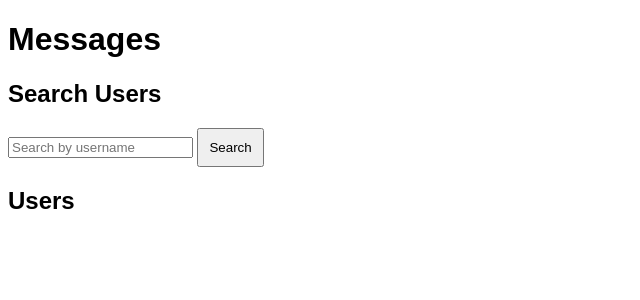
After one commit to Kirirto-kun/BookShelf_main, a Flask app: page /messages in a window 1280 px wide. The commit adds this page. Shown: the top 300 px of the page, without its empty margins (0-640 px from the left). Run offline with Flask 3, Linux system fonts and the light colour scheme; the visitor is signed in with stand-in values (Sample User, id 1); data that the repository does not hold is empty.

Commit message:
main commit chats, messages

```diff
--- a/newFlask/app.py
+++ b/newFlask/app.py
@@ -1,4 +1,4 @@
-from flask import Flask, render_template, request, redirect, session, url_for, flash
+from flask import Flask, render_template, request, redirect, session, url_for, flash, jsonify
 import firebase_admin
 from firebase_admin import credentials, firestore, storage
 from werkzeug.security import generate_password_hash, check_password_hash
@@ -91,7 +91,73 @@ def calendar():
         events_list.append(event_data)
 
     return render_template('calendar.html', events=events_list)
+@app.route("/users")
+@login_required
+def get_users():
+    try:
+        users_ref = db.collection('users')
+        users = [user.to_dict() for user in users_ref.stream()]
+        return jsonify(users)
+    except Exception as e:
+        return jsonify({'error': str(e)}), 500
 
+
+@app.route('/search_users', methods=['GET'])
+def search_users():
+    username = request.args.get('username')
+    if not username:
+        return jsonify([])  # Возвращаем пустой список при отсутствии имени пользователя
+
+    users = db.collection('users').where('username', '==', username).get()
+    user_list = [{'userId': user.id, 'username': user.to_dict()['username']} for user in users]
+
+    return jsonify(user_list)
+
+
+@app.route("/messages/<user_id>")
+@login_required
+def get_messages(user_id):
+    try:
+        current_user_id = session.get('user_id', '')
+        messages_ref = db.collection('messages').document(current_user_id).collection('chats').document(user_id)
+        messages = [msg.to_dict() for msg in messages_ref.collection('messages').stream()]
+        return jsonify(messages)
+    except Exception as e:
+        return jsonify({'error': str(e)}), 500
+
+@app.route("/send_message", methods=['POST'])
+@login_required
+def send_message():
+    try:
+        data = request.json
+        from_user = session.get('user_id', '')
+        to_user = data['to_user']
+        message_text = data['message']
+
+        # Сохранение сообщения с временной меткой в обеих коллекциях чатов
+        messages_ref = db.collection('messages').document(from_user).collection('chats').document(to_user)
+        messages_ref.collection('messages').add({
+            'from_user': from_user,
+            'message': message_text,
+            'timestamp': firestore.SERVER_TIMESTAMP  # Добавляем время отправки
+        })
+
+        messages_ref = db.collection('messages').document(to_user).collection('chats').document(from_user)
+        messages_ref.collection('messages').add({
+            'from_user': from_user,
+            'message': message_text,
+            'timestamp': firestore.SERVER_TIMESTAMP  # Добавляем время отправки
+        })
+
+        return jsonify({'status': 'Message sent successfully'})
+    except Exception as e:
+        return jsonify({'error': str(e)}), 500
+
+
+@app.route("/messages")
+@login_required
+def messages_page():
+    return render_template('messages.html')
 
 @app.route('/liked_posts')
 @login_required
@@ -118,6 +184,7 @@ def liked_posts():
 
 
 @app.route("/about")
+@login_required
 def about():
     return render_template('about.html')
 
--- /dev/null
+++ b/newFlask/static/scripts.js
@@ -0,0 +1,110 @@
+let selectedUserId = '';
+let chatUsername = '';
+let usersMap = {};  // Хранилище соответствий userId -> username
+
+function loadUsers() {
+    fetch('/users')  // Запрашиваем список пользователей
+        .then(response => response.json())
+        .then(data => {
+            const usersList = document.getElementById('users-list');
+            usersList.innerHTML = '';  // Очищаем предыдущий список
+            data.forEach(user => {
+                const userItem = document.createElement('li');
+                userItem.textContent = user.username;
+                userItem.onclick = () => startChat(user.userId, user.username);
+                usersMap[user.userId] = user.username;  // Сохраняем соответствие userId -> username
+                usersList.appendChild(userItem);  // Добавляем каждого пользователя в список
+            });
+        })
+        .catch(error => {
+            console.error('Error loading users:', error);
+        });
+}
+
+function startChat(userId, username) {
+    selectedUserId = userId;
+    chatUsername = username;
+    document.getElementById('chat-username').textContent = username;
+    document.getElementById('chat-section').style.display = 'block';
+
+    fetch(`/messages/${userId}`)
+        .then(response => response.json())
+        .then(data => {
+            const chatBox = document.getElementById('chat-box');
+            chatBox.innerHTML = '';
+            data.forEach(message => {
+                const fromUsername = usersMap[message.from_user] || message.from_user;
+
+                // Проверяем, является ли timestamp объектом Firestore Timestamp
+                let timestamp = 'Unknown time';
+                if (message.timestamp && message.timestamp.seconds) {
+                    timestamp = new Date(message.timestamp.seconds * 1000).toLocaleString();  // Преобразуем timestamp в локальное время
+                } else if (typeof message.timestamp === 'string') {
+                    timestamp = message.timestamp;  // Если это уже строка
+                }
+
+                const messageDiv = document.createElement('div');
+                messageDiv.textContent = `${fromUsername} (${timestamp}): ${message.message}`;  // Отображаем имя пользователя, время и сообщение
+                chatBox.appendChild(messageDiv);
+            });
+        })
+        .catch(error => {
+            console.error('Error loading messages:', error);
+        });
+}
+
+function searchUsers() {
+    const searchInput = document.getElementById('search-input').value;
+    if (!searchInput) {
+        alert('Please enter a username to search.');
+        return;
+    }
+
+    fetch(`/search_users?username=${encodeURIComponent(searchInput)}`)
+        .then(response => response.json())
+        .then(data => {
+            const usersList = document.getElementById('users-list');
+            usersList.innerHTML = '';  // Очистить предыдущий список
+            data.forEach(user => {
+                const userItem = document.createElement('li');
+                userItem.textContent = user.username;
+                userItem.onclick = () => startChat(user.userId, user.username);
+                usersList.appendChild(userItem);
+            });
+        })
+        .catch(error => {
+            console.error('Error searching users:', error);
+        });
+}
+
+
+function sendMessage() {
+    const messageInput = document.getElementById('message-input');
+    const message = messageInput.value;
+    if (!message || !selectedUserId) {
+        alert('Please enter a message and select a user.');
+        return;
+    }
+    fetch('/send_message', {
+        method: 'POST',
+        headers: {
+            'Content-Type': 'application/json',
+        },
+        body: JSON.stringify({
+            to_user: selectedUserId,
+            message: message,
+        }),
+    })
+    .then(response => response.json())
+    .then(data => {
+        if (data.status === 'Message sent successfully') {
+            messageInput.value = '';
+            startChat(selectedUserId, chatUsername);
+        } else {
+            console.error('Error sending message:', data.error);
+        }
+    })
+    .catch(error => {
+        console.error('Error sending message:', error);
+    });
+}
--- /dev/null
+++ b/newFlask/static/styles.css
@@ -0,0 +1,36 @@
+body {
+    font-family: Arial, sans-serif;
+}
+
+#users-list {
+    list-style: none;
+    padding: 0;
+}
+
+#users-list li {
+    cursor: pointer;
+    padding: 5px;
+    border: 1px solid #ddd;
+    margin: 2px 0;
+}
+
+#users-list li:hover {
+    background-color: #f0f0f0;
+}
+
+#chat-box {
+    border: 1px solid #ddd;
+    padding: 10px;
+    height: 300px;
+    overflow-y: scroll;
+    margin-bottom: 10px;
+}
+
+#message-input {
+    width: 70%;
+    padding: 10px;
+}
+
+button {
+    padding: 10px;
+}
--- /dev/null
+++ b/newFlask/templates/messages.html
@@ -0,0 +1,28 @@
+<!DOCTYPE html>
+<html lang="en">
+<head>
+    <meta charset="UTF-8">
+    <meta name="viewport" content="width=device-width, initial-scale=1.0">
+    <title>Messages</title>
+    <link rel="stylesheet" href="/static/styles.css">
+    <script src="/static/scripts.js" defer></script>
+</head>
+<body onload="loadUsers()">
+    <h1>Messages</h1>
+    <div>
+        <h2>Search Users</h2>
+        <input type="text" id="search-input" placeholder="Search by username">
+        <button onclick="searchUsers()">Search</button>
+    </div>
+    <div>
+        <h2>Users</h2>
+        <ul id="users-list"></ul>  <!-- Сюда загружается список пользователей -->
+    </div>
+    <div id="chat-section" style="display: none;">
+        <h2>Chat with <span id="chat-username"></span></h2>
+        <div id="chat-box"></div>
+        <input type="text" id="message-input" placeholder="Type your message">
+        <button onclick="sendMessage()">Send</button>
+    </div>
+</body>
+</html>
```
Also changed, not shown: newFlask/templates/calendar.html (+44 -0 lines), newFlask/templates/index.html (+2 -19 lines).
